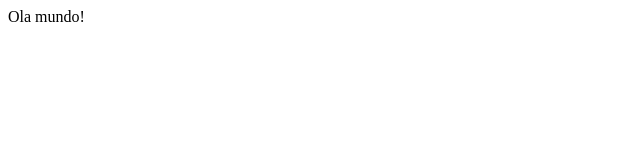
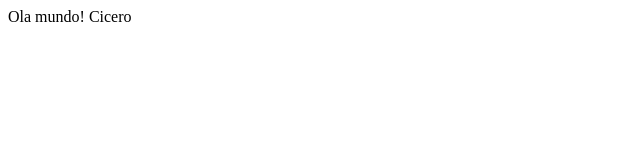
Before and after one commit to 415102195/Aula2409, a plain HTML site: page Index.Html in a window 1280 px wide. Shown: the full height of the page, 0-640 px from the left. Drawn offline with Linux system fonts and the light colour scheme.

Commit message:
alteração cadastro - inclusão nome
alteração cadastro - inclusão nome

```diff
--- a/Index.Html
+++ b/Index.Html
@@ -6,5 +6,6 @@
 </head>
 <body>
 Ola mundo!
+  Cicero
 </body>
 </html>
```
